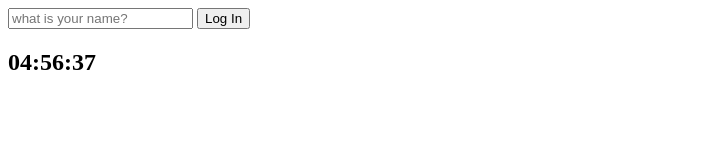
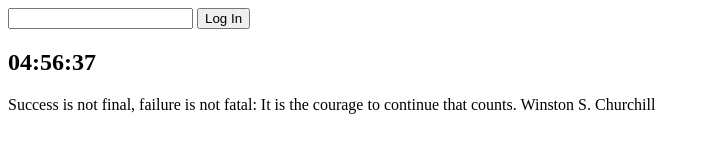
Before and after one commit to GigaGukBab/HanRanDe, a plain HTML site: page index.html in a window 1280 px wide. Shown: the whole page, without its empty margins (0-709 px from the left). Drawn offline with Linux system fonts and the light colour scheme.

Commit message:
done implementing random quotes

```diff
--- a/index.html
+++ b/index.html
@@ -10,13 +10,21 @@
 
 <body>
     <form class="hidden" id="login-form">
-        <input required maxlength="15" type="text" placeholder="what is your name?" />
+        <input
+        required maxlength="15"
+        type="text"
+        laceholder="what is your name?" />
         <input type="submit" value="Log In" />
     </form>
     <h2 id="clock">00:00:00</h2>
     <h1 class="hidden" id="greeting"></h1>
+    <div id="quote">
+        <span></span>
+        <span></span>
+    </div>
     <script src="js/greeting.js"></script>
     <script src="js/clock.js"></script>
+    <script src="js/quotes.js"></script>
 </body>
 
 </html>
--- /dev/null
+++ b/js/quotes.js
@@ -0,0 +1,52 @@
+const quotes = [
+  {
+    quote: "The only way to do great work is to love what you do.",
+    author: "Steve Jobs",
+  },
+  {
+    quote: "Life is what happens when you're busy making other plans.",
+    author: "John Lennon",
+  },
+  {
+    quote: "The world is a book, and those who do not travel read only a page.",
+    author: "Saint Augustine",
+  },
+  {
+    quote: "Life is either a daring adventure or nothing at all.",
+    author: "Helen Keller",
+  },
+  {
+    quote: "To be the best, you must be able to handle the worst.",
+    author: "Wilson Kanadi",
+  },
+  {
+    quote: "Be yourself; everyone else is already taken.",
+    author: "Oscar Wilde",
+  },
+  {
+    quote: "Strive not to be a success, but rather to be of value.",
+    author: "Albert Einstein",
+  },
+  {
+    quote: "Every moment is a fresh beginning.",
+    author: "T.S. Eliot",
+  },
+  {
+    quote:
+      "Do not go where the path may lead, go instead where there is no path and leave a trail.",
+    author: "Ralph Waldo Emerson",
+  },
+  {
+    quote:
+      "Success is not final, failure is not fatal: It is the courage to continue that counts.",
+    author: "Winston S. Churchill",
+  },
+];
+
+const quote = document.querySelector("#quote span:first-child");
+const author = document.querySelector("#quote span:last-child");
+
+const todaysQuote = quotes[Math.floor(Math.random() * quotes.length)];
+
+quote.innerText = todaysQuote.quote;
+author.innerText = todaysQuote.author;
```
